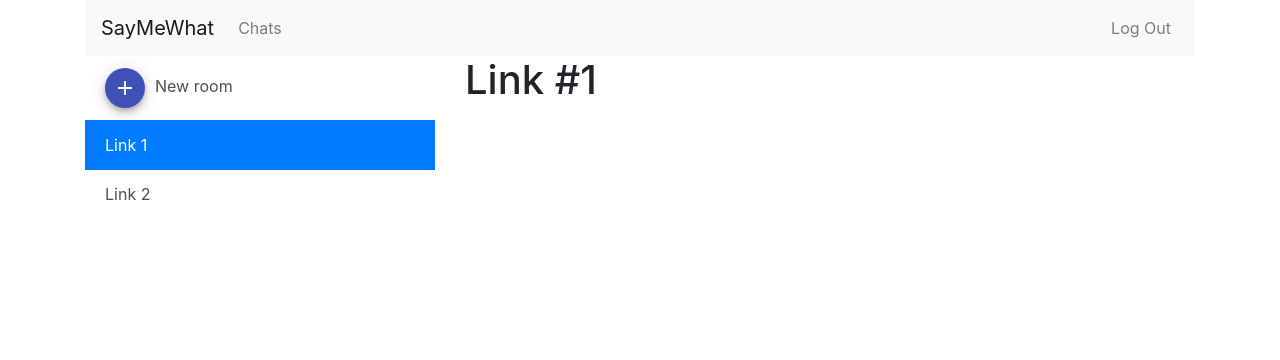
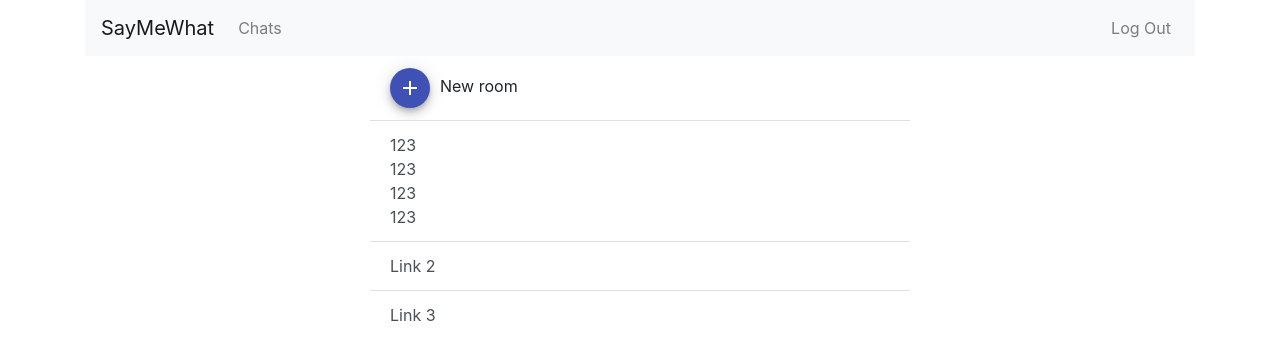
Before and after one commit to Vladqqqqoo/chat-front, a React (Create React App) app: page / in a window 1280 px wide. Shown: the top 360 px of the page. Built offline with nearby package versions, Linux system fonts and the light colour scheme; sample sign-in values are in the browser's storage; what redux-promise-middleware would draw is missing.

Commit message:
style: change messages style

```diff
--- a/src/components/chatBoard/chatBoard.js
+++ b/src/components/chatBoard/chatBoard.js
@@ -1,4 +1,5 @@
 import React from 'react';
+import {Link} from 'react-router-dom';
 
 import './chatBoard.css'
 
@@ -6,44 +7,36 @@ import Tab from 'react-bootstrap/Tab';
 import Row from 'react-bootstrap/Row';
 import Col from 'react-bootstrap/Col'
 import ListGroup from 'react-bootstrap/ListGroup'
-import Button from "react-bootstrap/Button";
 
 import Fab from '@material-ui/core/Fab';
 import AddIcon from '@material-ui/icons/Add';
-
-
-
 
 
 function ChatBoard(props) {
     return (
         <Tab.Container id="list-group-tabs-example" defaultActiveKey="#link1">
             <Row>
-                <Col sm={4}>
+                <Col sm={{span: 6, offset: 3}}>
                     <ListGroup variant="flush">
-                        <ListGroup.Item action>
+                        <ListGroup.Item>
                             <Fab size="small" color="primary" aria-label="Add">
                                 <AddIcon/>
                             </Fab>
                             <span className='newRoomSpan'>New room</span>
                         </ListGroup.Item>
-                        <ListGroup.Item action href="#link1">
-                            Link 1
+                        <ListGroup.Item action>
+                            <div>123</div>
+                            <div>123</div>
+                            <div>123</div>
+                            <div>123</div>
                         </ListGroup.Item>
-                        <ListGroup.Item action href="#link2">
+                        <ListGroup.Item action>
                             Link 2
                         </ListGroup.Item>
+                        <ListGroup.Item action>
+                            Link 3
+                        </ListGroup.Item>
                     </ListGroup>
-                </Col>
-                <Col sm={8}>
-                    <Tab.Content>
-                        <Tab.Pane eventKey="#link1">
-                            <h1>Link #1</h1>
-                        </Tab.Pane>
-                        <Tab.Pane eventKey="#link2">
-                            <h1>Link #2</h1>
-                        </Tab.Pane>
-                    </Tab.Content>
                 </Col>
             </Row>
         </Tab.Container>
```
